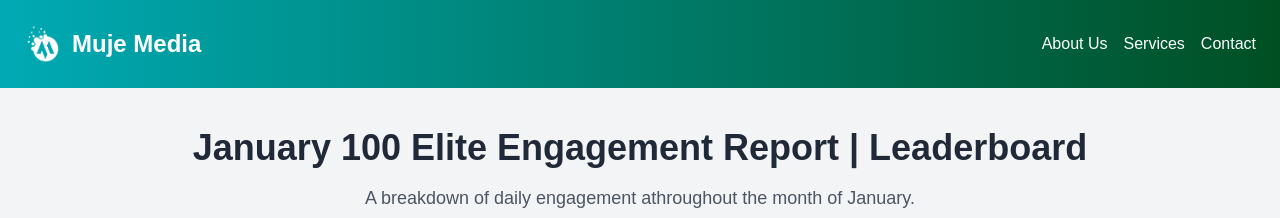
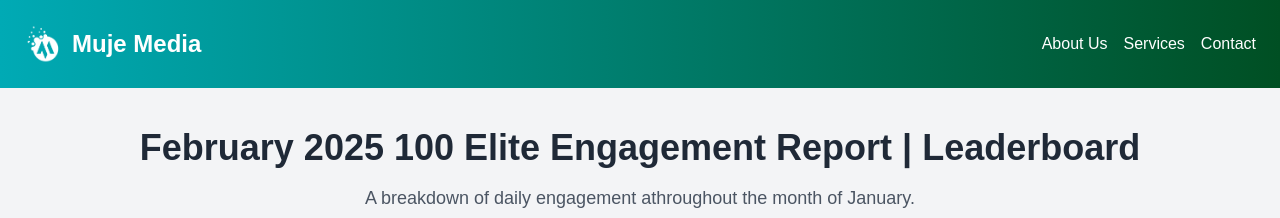
Before and after one commit to Spartn21/MujeMedia, a Next.js app: page /engagement-report in a window 1280 px wide. Shown: the top 218 px of the page. Built offline with nearby package versions, Linux system fonts and the light colour scheme.

Commit message:
report year fix

```diff
--- a/pages/engagement-report.js
+++ b/pages/engagement-report.js
@@ -12,7 +12,7 @@ export default function January100Elite() {
 
       <section className="min-h-screen bg-gray-100 py-10 px-6 md:px-12 lg:px-20 text-center">
         <h1 className="text-4xl font-bold text-gray-800 mb-4 animate-fadeIn">
-          January 100 Elite Engagement Report | Leaderboard
+          February 2025 100 Elite Engagement Report | Leaderboard
         </h1>
         <p className="text-lg text-gray-600 mb-8 animate-fadeIn">
           A breakdown of daily engagement athroughout the month of January.
```
